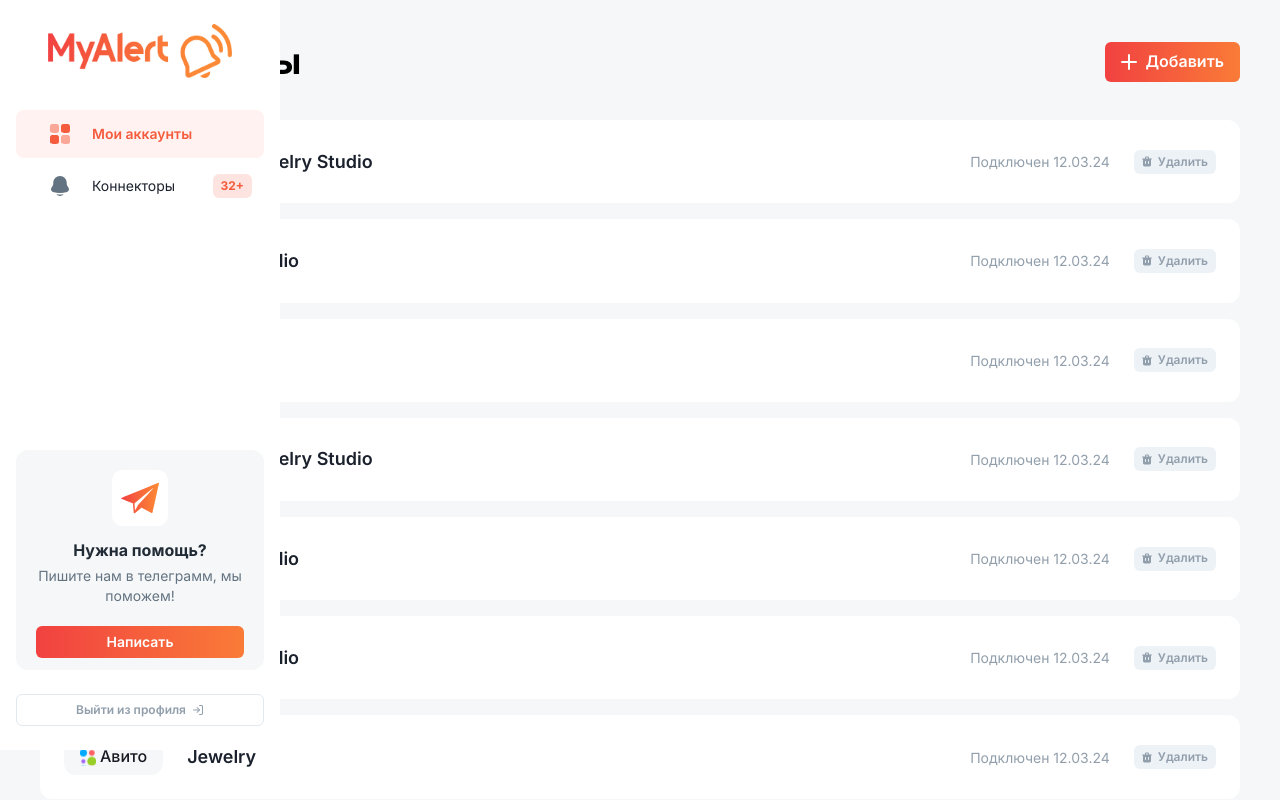
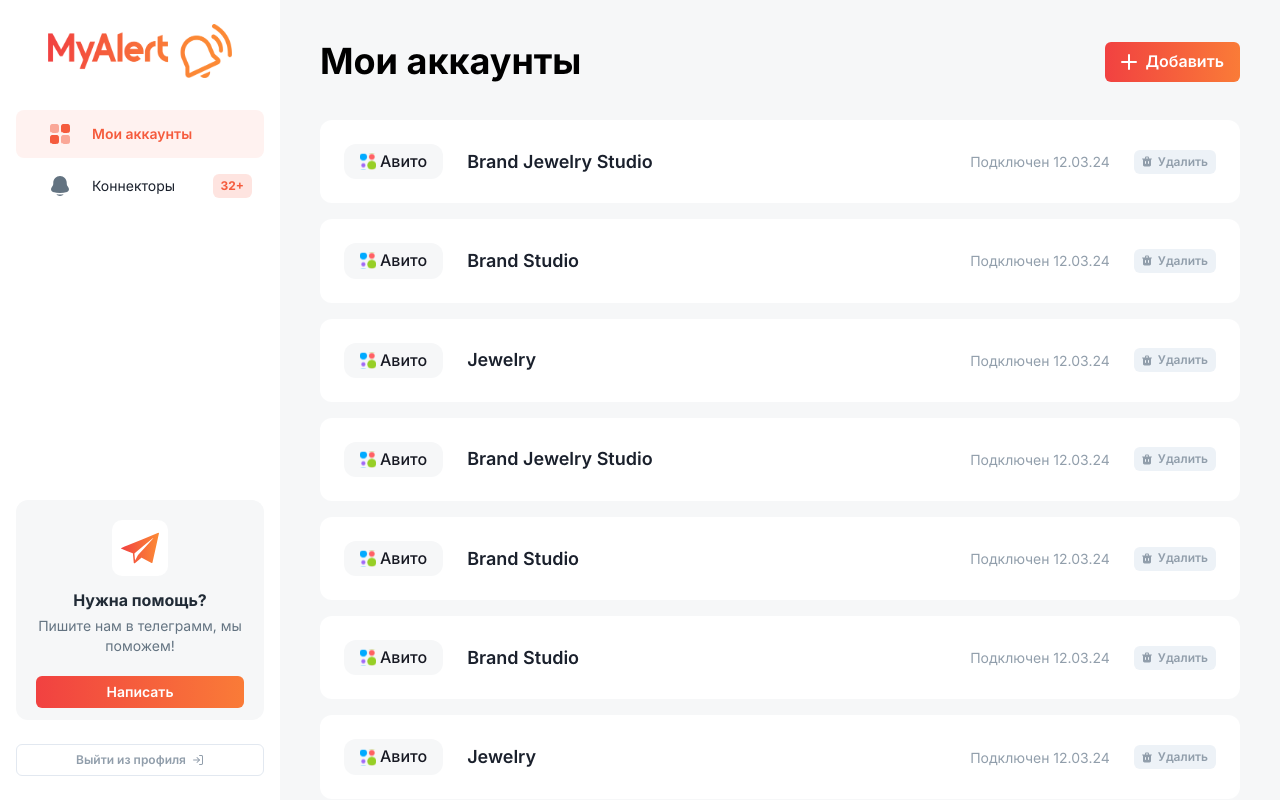
Before and after one commit to QobilovSardor/myAlert, a React (Vite) app: page / in a window 1280 px wide. Built offline with nearby package versions, Linux system fonts and the light colour scheme.

Commit message:
change left sidebar height

```diff
--- a/src/components/Sidebar.tsx
+++ b/src/components/Sidebar.tsx
@@ -8,6 +8,7 @@
   return (
     <Box className="left-sidebar">
       <Flex
+        className="left-sidebar__box"
         justifyContent="space-between"
         flexDirection="column"
         bg="white"
@@ -15,9 +16,10 @@
         px={4}
         minW={{ base: "280px", sm: "250px", md: "280px", desktop: "280px" }}
         maxW={{ base: "280px", sm: "250px", md: "280px", desktop: "280px" }}
-        // minH={{ base: "95vh", sm: "100vh" }}
-        h="calc(100% - 50px)"
-        position="fixed"
+        // // minH={{ base: "95vh", sm: "100vh" }}
+        minH={{ base: "auto", sm: "100vh" }}
+        h={{ base: "calc(100% - 50px)", sm: "full" }}
+        position={{ base: "fixed", sm: "initial" }}
       >
         <Box>
           <Link to="/">
--- a/src/index.css
+++ b/src/index.css
@@ -89,7 +89,7 @@
     left: -100%;
     width: 100%;
     /* min-height: 100%; */
-    height: calc(100% - 50px);
+    height: 100vh;
     background: #0000001A;
     z-index: 100;
     transition: 0.3s ease;
--- a/src/layout/DefaultLayout.tsx
+++ b/src/layout/DefaultLayout.tsx
@@ -5,7 +5,7 @@
 export const DefaultLayout = () => {
   return (
     <Box position="relative" width="full">
-      <Flex overflow="hidden" width="full">
+      <Flex overflow="hidden" width="full" pb={{ base: "74px", sm: "0" }}>
         <Sidebar />
         <Box
           marginTop={{ base: "20px", sm: "30px", desktop: "40px" }}
```
